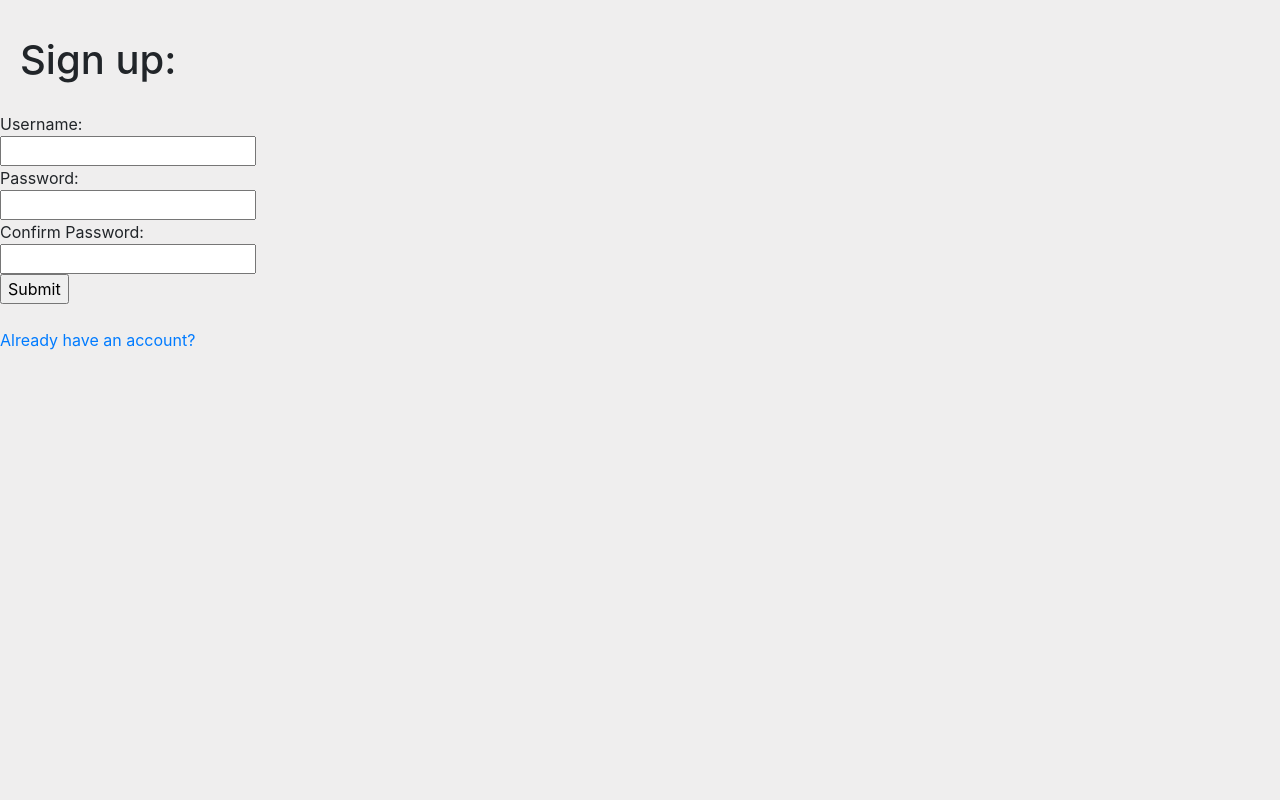
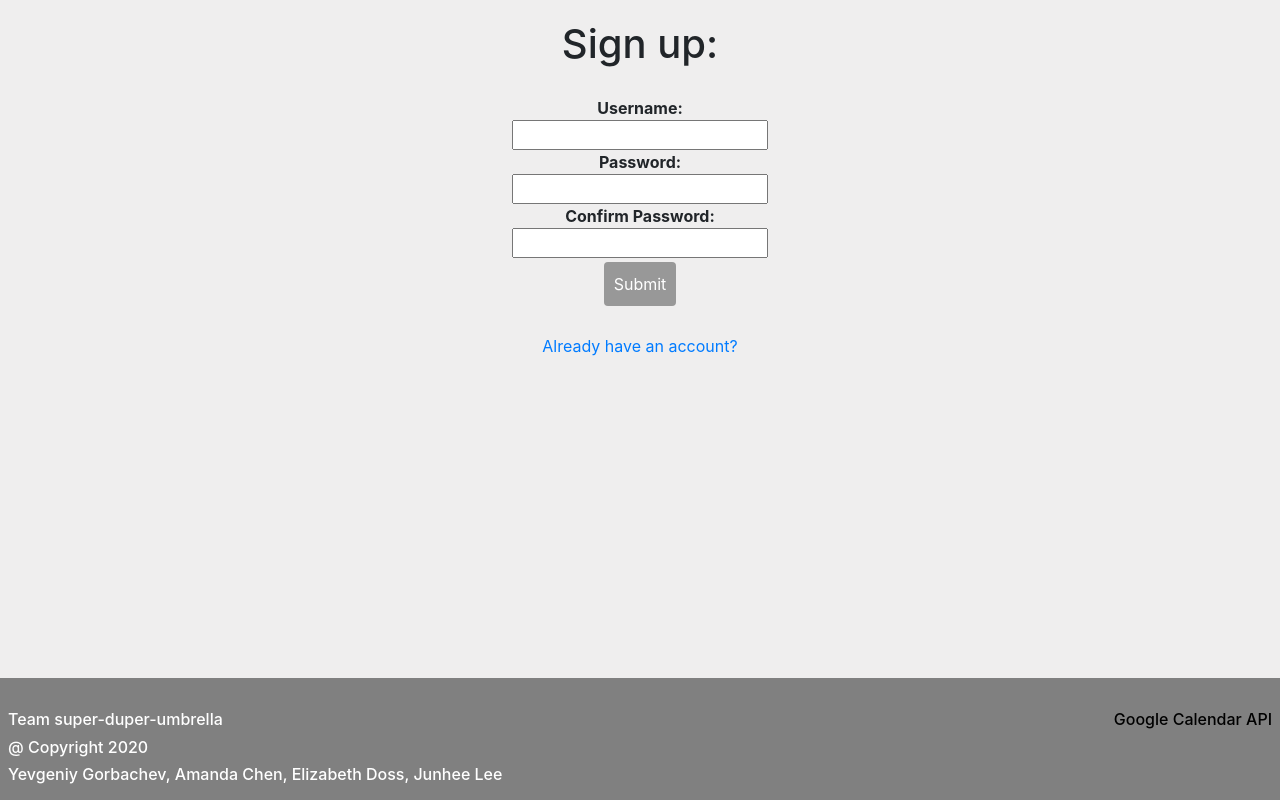
Before and after one commit to yevagorbachev/Project_2_MKS21QJI, a Flask app: template templates/register.html in a window 1280 px wide. Run offline with Flask 2, Linux system fonts and the light colour scheme; the template is opened without the code that fills it, so the values that code supplies are empty; some libraries are stand-ins or nearby versions.

Commit message:
finished sign in pages

```diff
--- a/templates/base_prof.html
+++ b/templates/base_prof.html
@@ -32,7 +32,7 @@
       <!-- Sidebar -->
     <div id="sidebar-wrapper" *>
         <ul class="sidebar-nav">
-            <li class="sidebar-brand"><a href="#!!!!!!!!!!!!!">Project Manager</a>
+            <li class="sidebar-brand"><a href="#!!!!!!!!!!!!!">Project Manager<sup>TM</sup></a>
             </li>
             <li><a href="#!!!!!!!!!!!!!">Home</a>
             </li>
--- a/templates/base_sign.html
+++ b/templates/base_sign.html
@@ -14,10 +14,29 @@
     </head>
     <style>
         {% block style %}{% endblock %}
-        body {background-color: #efeeee;}
+        body {background-color: #efeeee; text-align: center;}
         h1 {padding: 20px}
+        .sub {padding: 10px; border-radius: 4px; background-color: #989898;
+              border: none; color: white; text-align: center; display: inline-block;
+              font-size: 16px; margin: 4px 2px; cursor: pointer;}
+        .footer {position: fixed; left: 0; bottom: 0; width: 100%;}
     </style>
     <body>
       {% block content %}
       {% endblock %}
+      <br>
+      <footer style="background-color:#808080; color:white;" class="footer font-small p-2 text-left">
+        <br>
+        <div class="row">
+          <div class="col-sm-6" style="color:white;">
+            <h6>Team super-duper-umbrella</h6>
+            <h6>@ Copyright 2020</h6>
+            <h6>Yevgeniy Gorbachev, Amanda Chen, Elizabeth Doss, Junhee Lee</h6>
+          </div>
+          <hr class="clearfix w-80 d-md-none pb-3">
+          <div class="col-sm-6 text-right">
+            <h6><a target="_blank" href="https://docs.google.com/document/d/1atMCAui86AwBSWEz8lCIJFaNkUL4V5fwVecNcnxSpP0/edit" style="color:black;">Google Calendar API</a></h6>
+          </div>
+        </div>
+      </footer>
     </body>
--- a/templates/register.html
+++ b/templates/register.html
@@ -1,9 +1,10 @@
 {% extends "base_sign.html" %}
 
 {% block content %}
-  <p></p>
+
+<div class="container">
   <h1>Sign up: </h1>
-  <form action='#!!!!!!!!!!!!!' method="POST">
+  <form class="font-weight-bold" action='#!!!!!!!!!!!!!' method="POST">
       Username:<br>
       <input type="text" name="username"><br>
       Password:<br>
@@ -11,7 +12,8 @@
       Confirm Password:<br>
       <input type="password" name="confirm">
       <br>
-      <input type="submit" value="Submit">
+      <input class="sub" type="submit" value="Submit">
   </form><br>
   <a href="#!!!!!!!!!!!!!">Already have an account?</a>
+  </div>
 {% endblock %}
```
Also changed, not shown: templates/login.html (+3 -10 lines), templates/welcome.html (+6 -3 lines).
